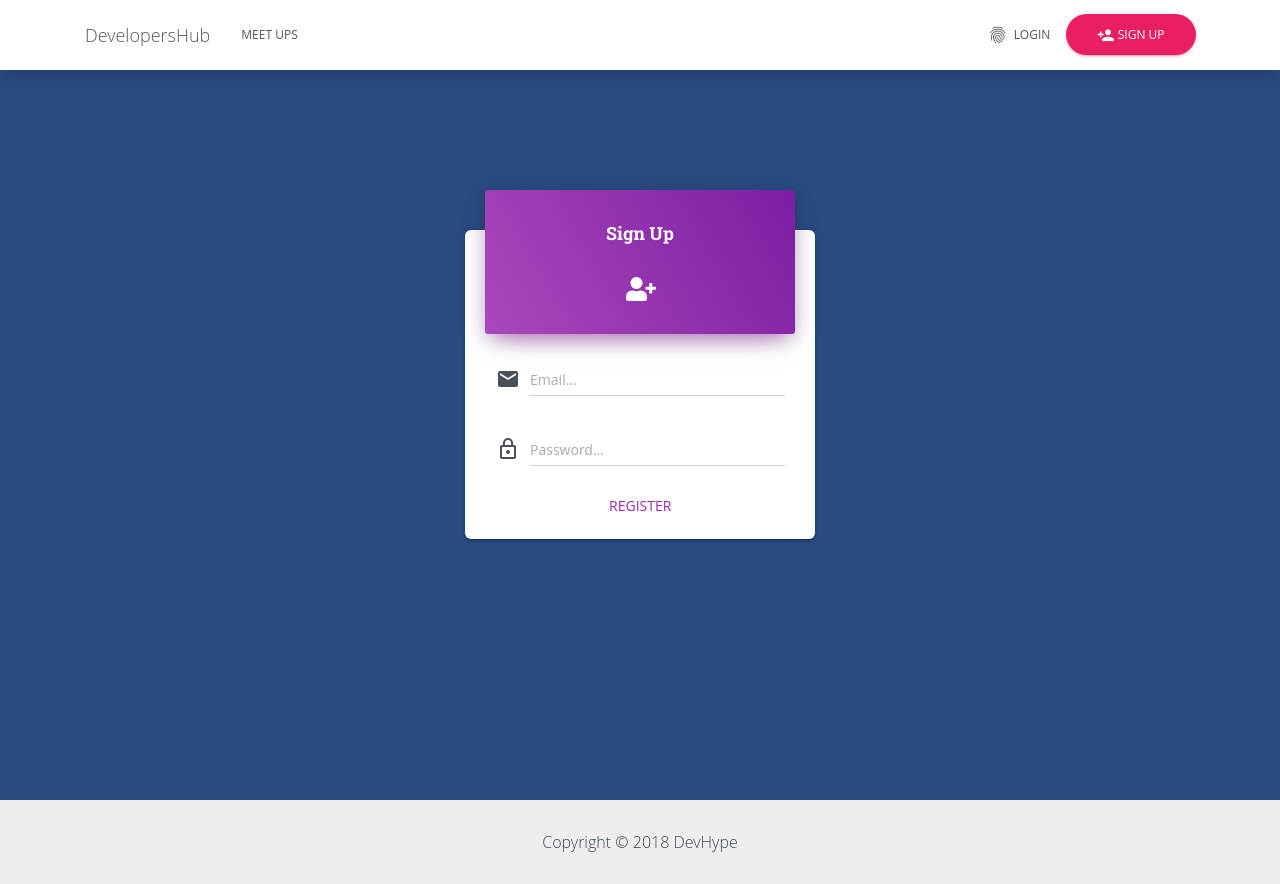
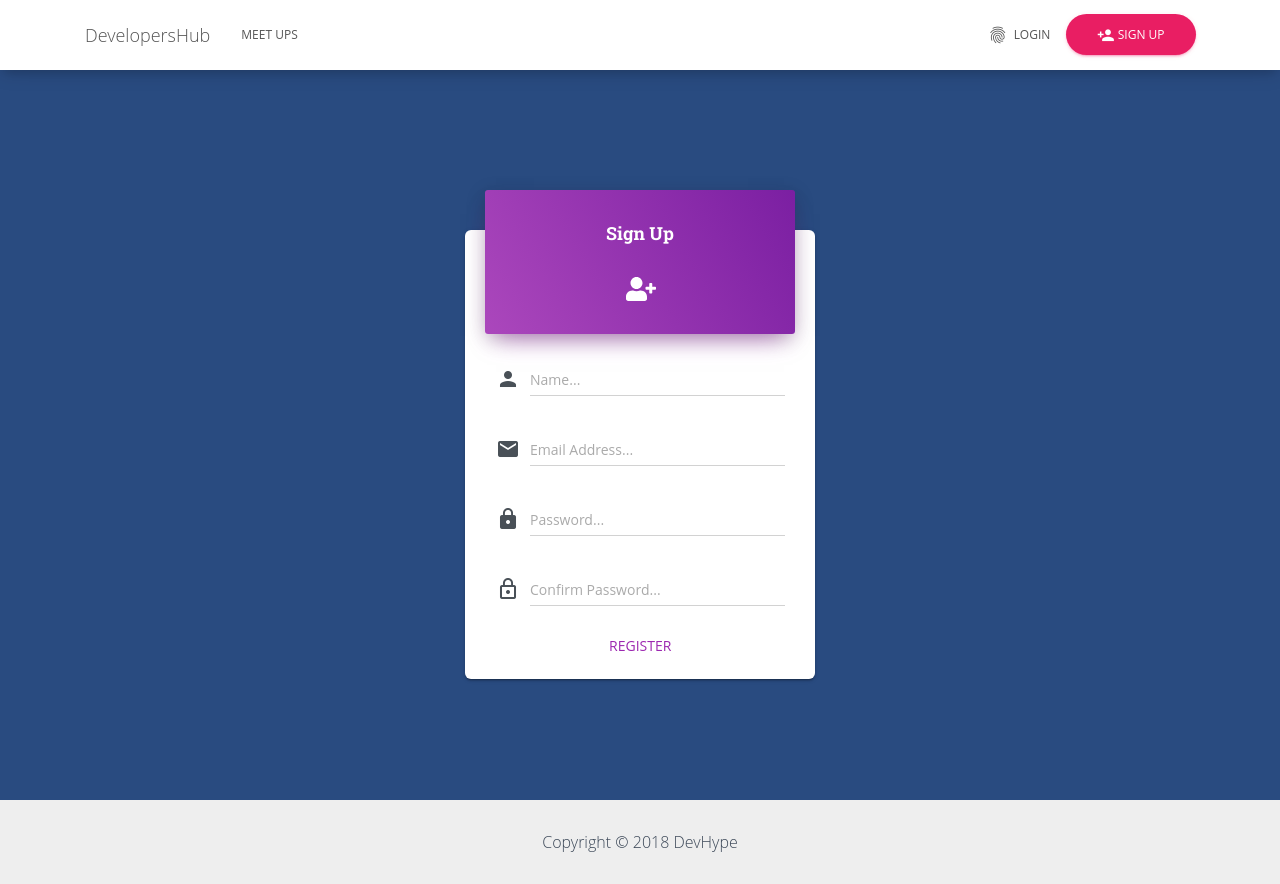
Before and after one commit to elnobun/devhub, a React (Create React App) app in the folder client/: page /register in a window 1280 px wide. Built offline with nearby package versions, Linux system fonts and the light colour scheme.

Commit message:
updated component files

```diff
--- a/client/src/components/auth/Register.js
+++ b/client/src/components/auth/Register.js
@@ -1,24 +1,43 @@
 import React, { Component } from "react";
-import { Link } from "react-router-dom";
 
 // import PropTypes from 'prop-types';
 
 class Register extends Component {
+  // Initialize default state of the register form
+  state = {
+    name: "",
+    email: "",
+    password: "",
+    confirmPassword: "",
+    errors: {}
+  };
+
+  // onChange Event function
+  onChange = e => {
+    this.setState({ [e.target.name]: e.target.value });
+  };
+
+  // onSubmit Event function
+  onSubmit = e => {
+    e.preventDefault();
+    const newUser = {
+      name: this.state.name,
+      email: this.state.email,
+      password: this.state.password,
+      confirmPassword: this.state.confirmPassword
+    };
+    console.log(newUser);
+  };
+
   render() {
     return (
       <div className="login-page">
-        <div
-          className="page-header header-filter clear-filter"
-          style={{
-            backgroundColor: "rgb(41, 75, 128)",
-            transform: "translate3d(0, 0, 0)"
-          }}
-        >
+        <div className="page-header header-filter clear-filter page-bg">
           <div className="container">
             <div className="row">
               <div className="col-md-4 col-sm-6 ml-auto mr-auto">
                 <div className="card card-signup">
-                  <form className="form" method="" action="">
+                  <form className="form" onSubmit={this.onSubmit}>
                     <div className="card-header card-header-primary text-center card-signup">
                       <h4 className="card-title">Sign Up</h4>
                       <div className="social-line">
@@ -28,6 +47,27 @@ class Register extends Component {
                       </div>
                     </div>
                     <div className="card-body">
+                      {/* NAME */}
+                      <span className="bmd-form-group">
+                        <div className="input-group">
+                          <div className="input-group-prepend">
+                            <span className="input-group-text">
+                              <i className="material-icons">person</i>
+                            </span>
+                          </div>
+                          <input
+                            type="text"
+                            name="name"
+                            className="form-control"
+                            placeholder="Name..."
+                            autoComplete="off"
+                            value={this.state.name}
+                            onChange={this.onChange}
+                          />
+                        </div>
+                      </span>
+
+                      {/* EMAIL */}
                       <span className="bmd-form-group">
                         <div className="input-group">
                           <div className="input-group-prepend">
@@ -37,13 +77,37 @@ class Register extends Component {
                           </div>
                           <input
                             type="email"
+                            name="email"
                             className="form-control"
-                            placeholder="Email..."
+                            placeholder="Email Address..."
                             autoComplete="off"
-                            style={{ cursor: "auto" }}
+                            value={this.state.email}
+                            onChange={this.onChange}
                           />
                         </div>
                       </span>
+
+                      {/* PASSWORD */}
+                      <span className="bmd-form-group">
+                        <div className="input-group">
+                          <div className="input-group-prepend">
+                            <span className="input-group-text">
+                              <i className="material-icons">lock</i>
+                            </span>
+                          </div>
+                          <input
+                            type="password"
+                            name="password"
+                            className="form-control"
+                            placeholder="Password..."
+                            autoComplete="off"
+                            value={this.state.password}
+                            onChange={this.onChange}
+                          />
+                        </div>
+                      </span>
+
+                      {/* CONFIRM PASSWORD */}
                       <span className="bmd-form-group">
                         <div className="input-group">
                           <div className="input-group-prepend">
@@ -53,21 +117,23 @@ class Register extends Component {
                           </div>
                           <input
                             type="password"
+                            name="confirmPassword"
                             className="form-control"
-                            placeholder="Password..."
+                            placeholder="Confirm Password..."
                             autoComplete="off"
-                            style={{ cursor: "auto" }}
+                            value={this.state.confirmPassword}
+                            onChange={this.onChange}
                           />
                         </div>
                       </span>
                     </div>
+
                     <div className="footer text-center">
-                      <Link
-                        to=""
+                      <input
+                        type="submit"
+                        value="Register"
                         className="btn btn-primary btn-link btn-wd btn-lg"
-                      >
-                        Register
-                      </Link>
+                      />
                     </div>
                   </form>
                 </div>
```
